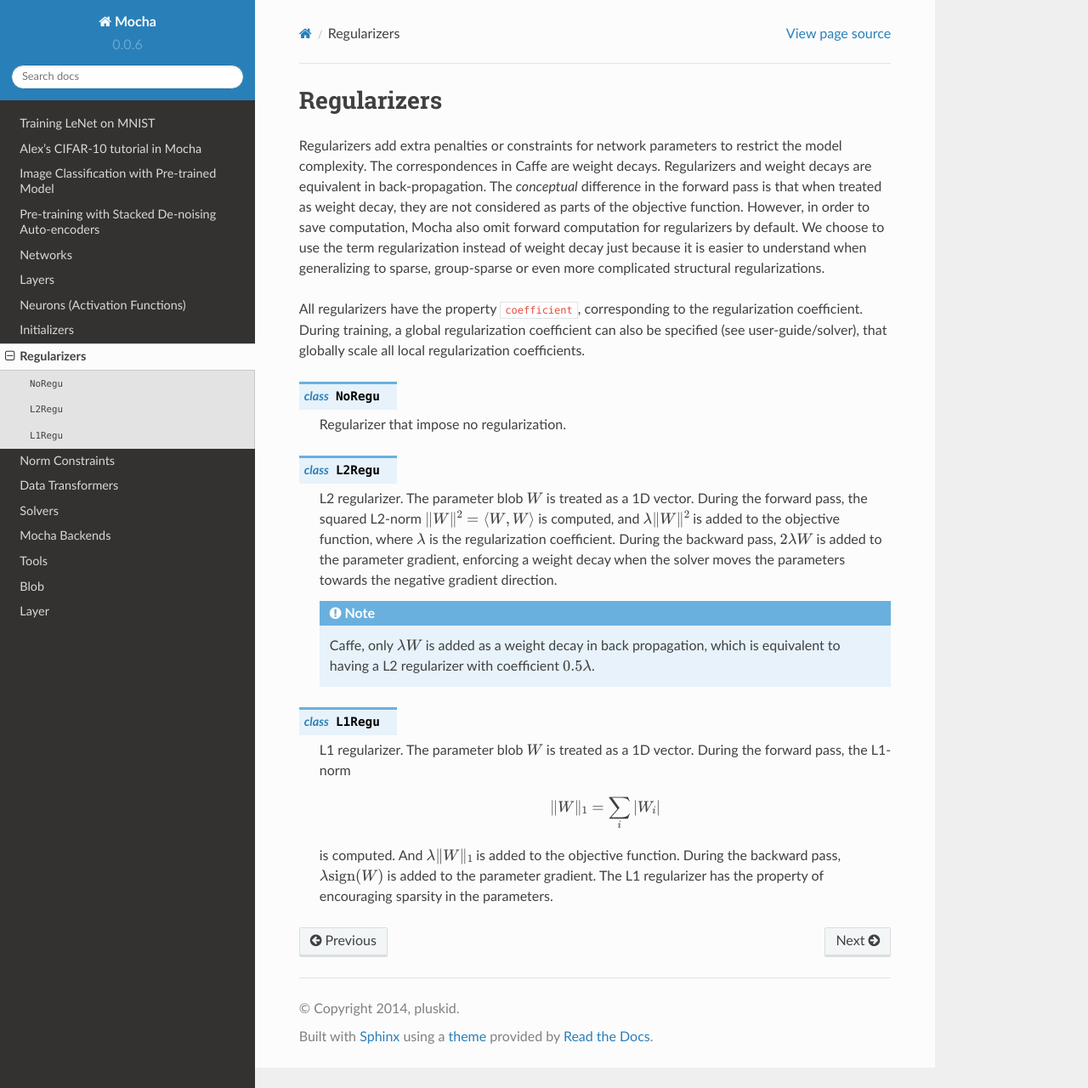
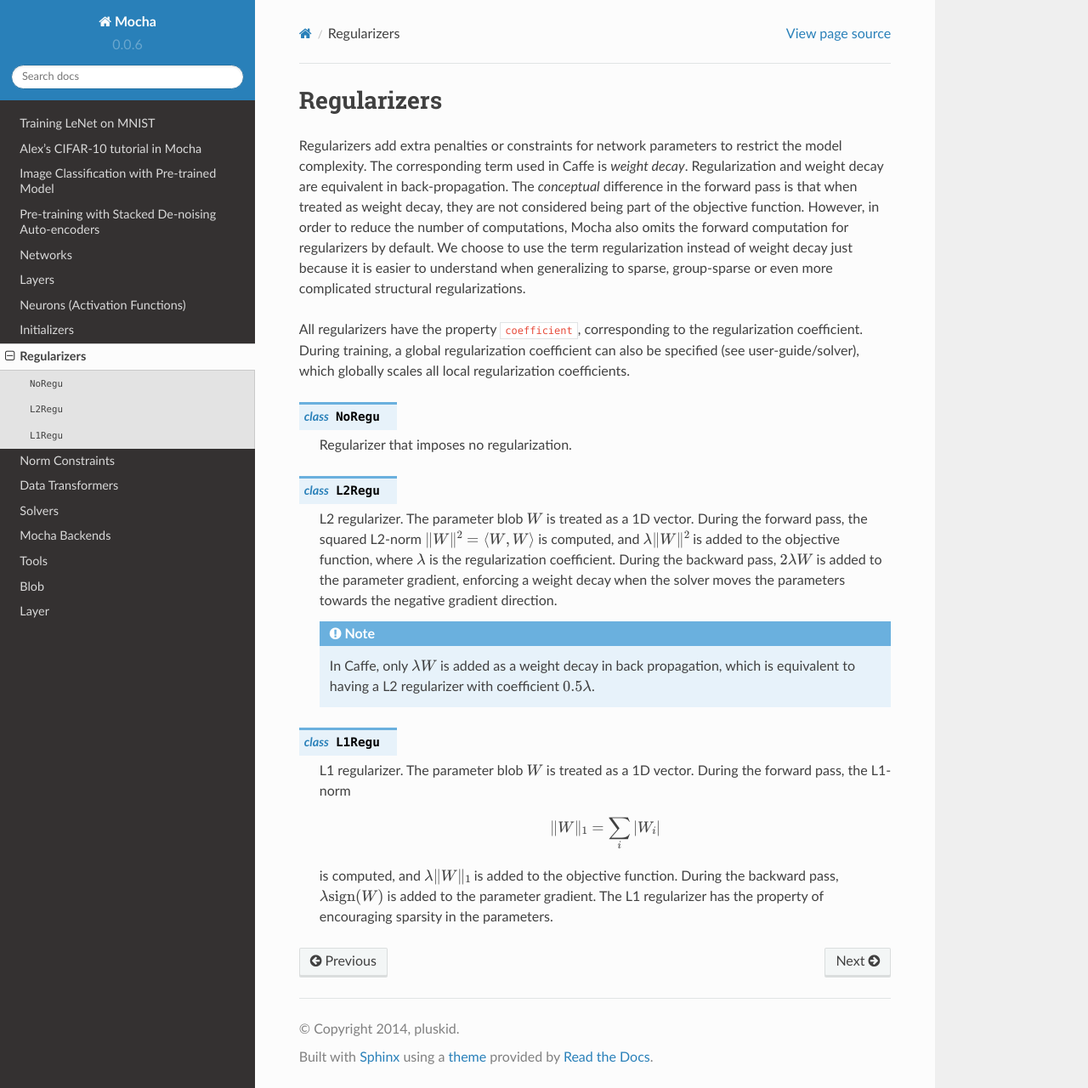
Before and after one commit to pluskid/Mocha.jl, a Sphinx documentation site: the page built from docs/user-guide/regularizer.rst, in a window 1280 px wide and 1280 px high. Shown: the whole window at 85% size. Built offline with Sphinx 7.4.7 and the Read the Docs theme 2.0.0, drawn with Linux system fonts in a browser that asks for light colours.

Commit message:
further edits

```diff
--- a/docs/user-guide/constraint.rst
+++ b/docs/user-guide/constraint.rst
@@ -2,7 +2,7 @@ Norm Constraints
 ================
 
 Norm constraints is a more "direct" way of restricting the model complexity by
-explicitly shrinking the parameters every (n) iterations if the norm of the
+explicitly shrinking the parameters every *n* iterations if the norm of the
 parameters exceeds a given threshold.
 
 .. class:: NoCons
@@ -28,4 +28,4 @@ parameters exceeds a given threshold.
 
    .. attribute:: every_n_iter
 
-      Defautl 1. Indicate frequency of norm constraints.
+      Defautl 1. Indicates the frequency of norm constraint application.
--- a/docs/user-guide/initializer.rst
+++ b/docs/user-guide/initializer.rst
@@ -6,7 +6,7 @@ called *Fillers*.
 
 .. class:: NullInitializer
 
-   An initializer that does nothing.
+   An initializer that does nothing. To initialize with zeros, use a ConstantInitializer.
 
 .. class:: ConstantInitializer
 
--- a/docs/user-guide/regularizer.rst
+++ b/docs/user-guide/regularizer.rst
@@ -2,23 +2,23 @@ Regularizers
 ============
 
 Regularizers add extra penalties or constraints for network parameters to
-restrict the model complexity. The correspondences in Caffe are weight decays.
-Regularizers and weight decays are equivalent in back-propagation. The
+restrict the model complexity. The corresponding term used in Caffe is *weight decay*.
+Regularization and weight decay are equivalent in back-propagation. The
 *conceptual* difference in the forward pass is that when treated as weight
-decay, they are not considered as parts of the objective function. However, in
-order to save computation, Mocha also omit forward computation for regularizers
+decay, they are not considered being part of the objective function. However, in
+order to reduce the number of computations, Mocha also omits the forward computation for regularizers
 by default. We choose to use the term regularization instead of weight decay
 just because it is easier to understand when generalizing to sparse,
 group-sparse or even more complicated structural regularizations.
 
 All regularizers have the property ``coefficient``, corresponding to the
 regularization coefficient. During training, a global regularization coefficient
-can also be specified (see :doc:`user-guide/solver`), that globally scale all
+can also be specified (see :doc:`user-guide/solver`), which globally scales all
 local regularization coefficients.
 
 .. class:: NoRegu
 
-   Regularizer that impose no regularization.
+   Regularizer that imposes no regularization.
 
 .. class:: L2Regu
 
@@ -32,7 +32,7 @@ local regularization coefficients.
 
    .. note::
 
-      Caffe, only :math:`\lambda W` is added as a weight decay in back propagation,
+      In Caffe, only :math:`\lambda W` is added as a weight decay in back propagation,
       which is equivalent to having a L2 regularizer with coefficient
       :math:`0.5\lambda`.
 
@@ -45,7 +45,7 @@ local regularization coefficients.
 
       \|W\|_1 = \sum_i |W_i|
 
-   is computed. And :math:`\lambda \|W\|_1` is added to the objective function.
+   is computed, and :math:`\lambda \|W\|_1` is added to the objective function.
    During the backward pass, :math:`\lambda\text{sign}(W)` is added to the
    parameter gradient. The L1 regularizer has the property of encouraging
    sparsity in the parameters.
```
Also changed, not shown: other parts of docs/user-guide/constraint.rst (+1 -1 lines), docs/user-guide/data-transformer.rst (+7 -7 lines), docs/user-guide/neuron.rst (+8 -8 lines).
